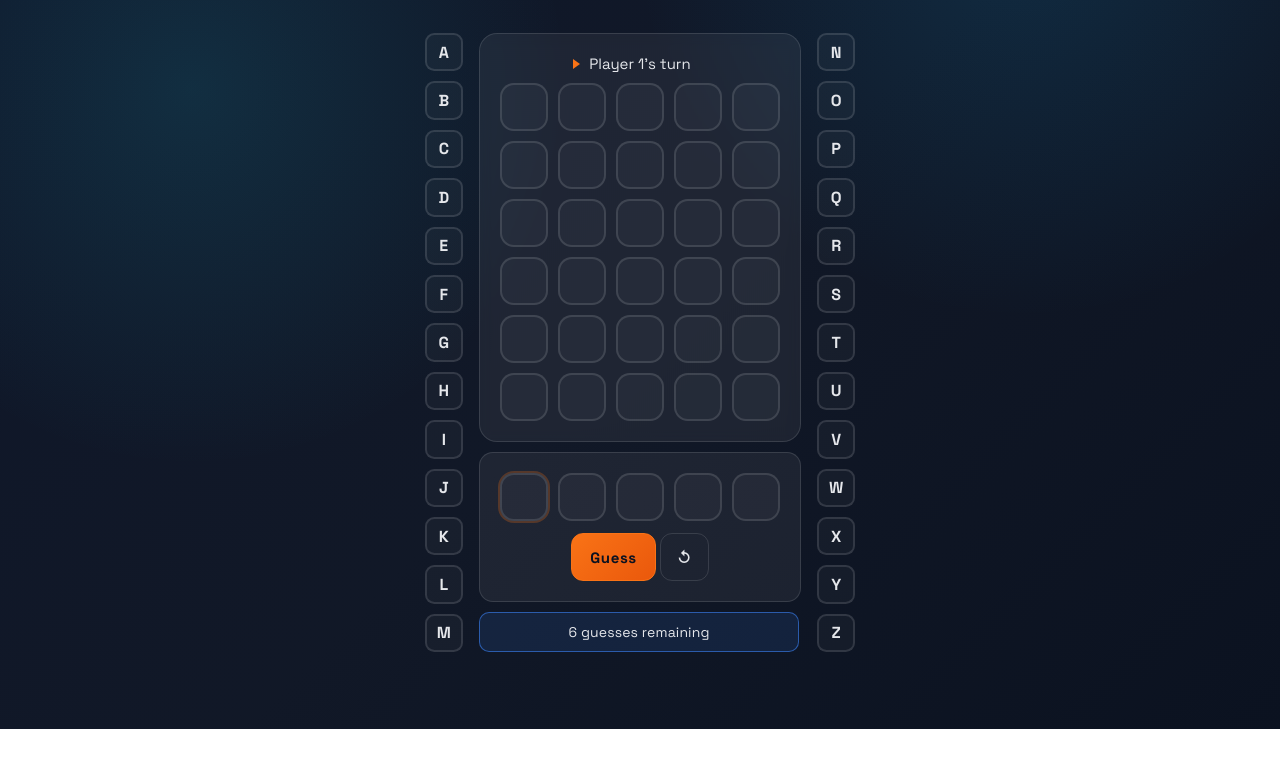
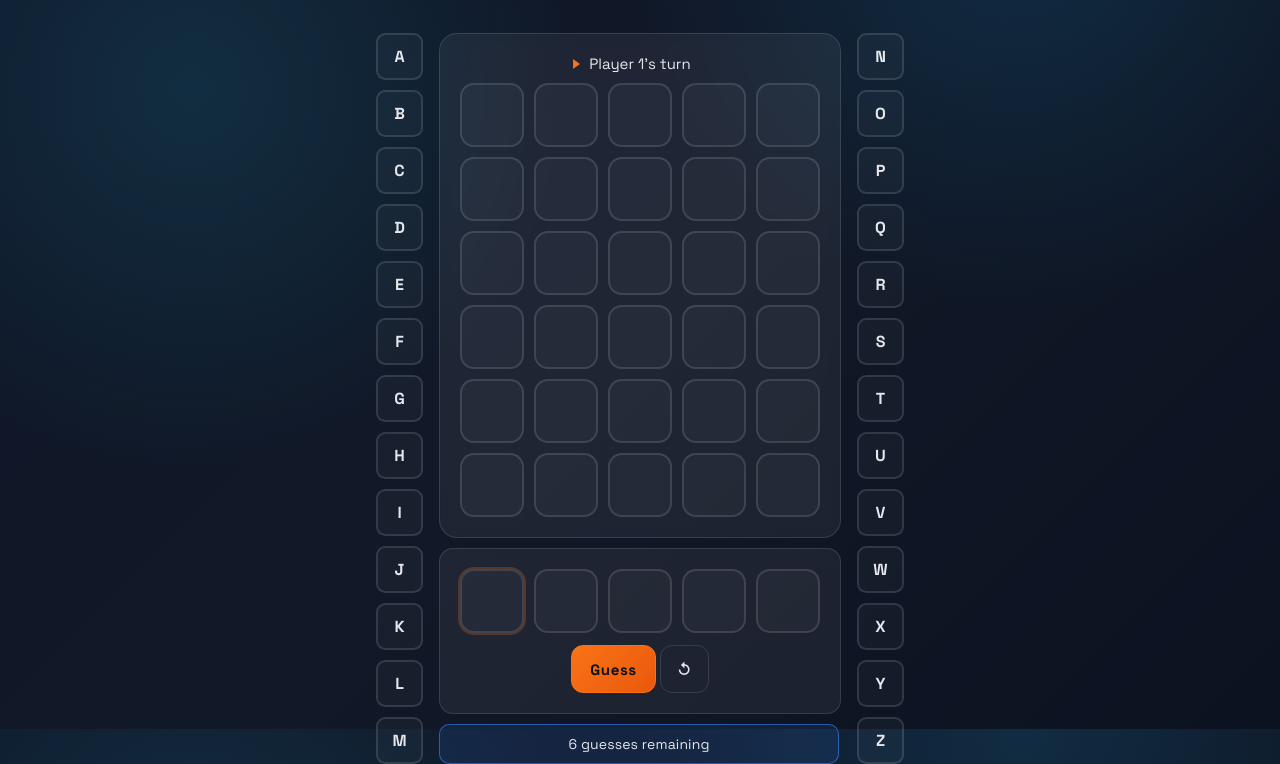
Before and after one commit to bladeski/wordley, a website built with Parcel: page src/index.html in a window 1280 px wide. Shown: the part 71-835 px from the top of the page. Before the commit the page ends 800 px from the top, so only its background shows below. Built offline with nearby package versions, Linux system fonts and the light colour scheme.

Commit message:
Update tile size variable in CSS and remove redundant reference in GameTile component

```diff
--- a/src/style.css
+++ b/src/style.css
@@ -23,7 +23,7 @@
   --space-4xl: 2rem;
   --space-5xl: 3rem;
   --space-6xl: 4rem;
-  --tile-size: 3rem;
+  --tile-size: 4rem;
   --radius-2xs: 0.375rem;
   --radius-xs: 0.5rem;
   --radius-sm: 0.625rem;
--- a/src/tile-component.ts
+++ b/src/tile-component.ts
@@ -75,7 +75,6 @@ export class GameTile extends HTMLElement {
           display: inline-flex;
           align-items: center;
           justify-content: center;
-          --tile-size: var(--space-11, 3rem);
           --tile-font-size: var(--font-size-lg, 1.5rem);
           --tile-border-radius: var(--radius-sm, 0.25rem);
           --tile-border-width: var(--border-sm, 2px);
```
